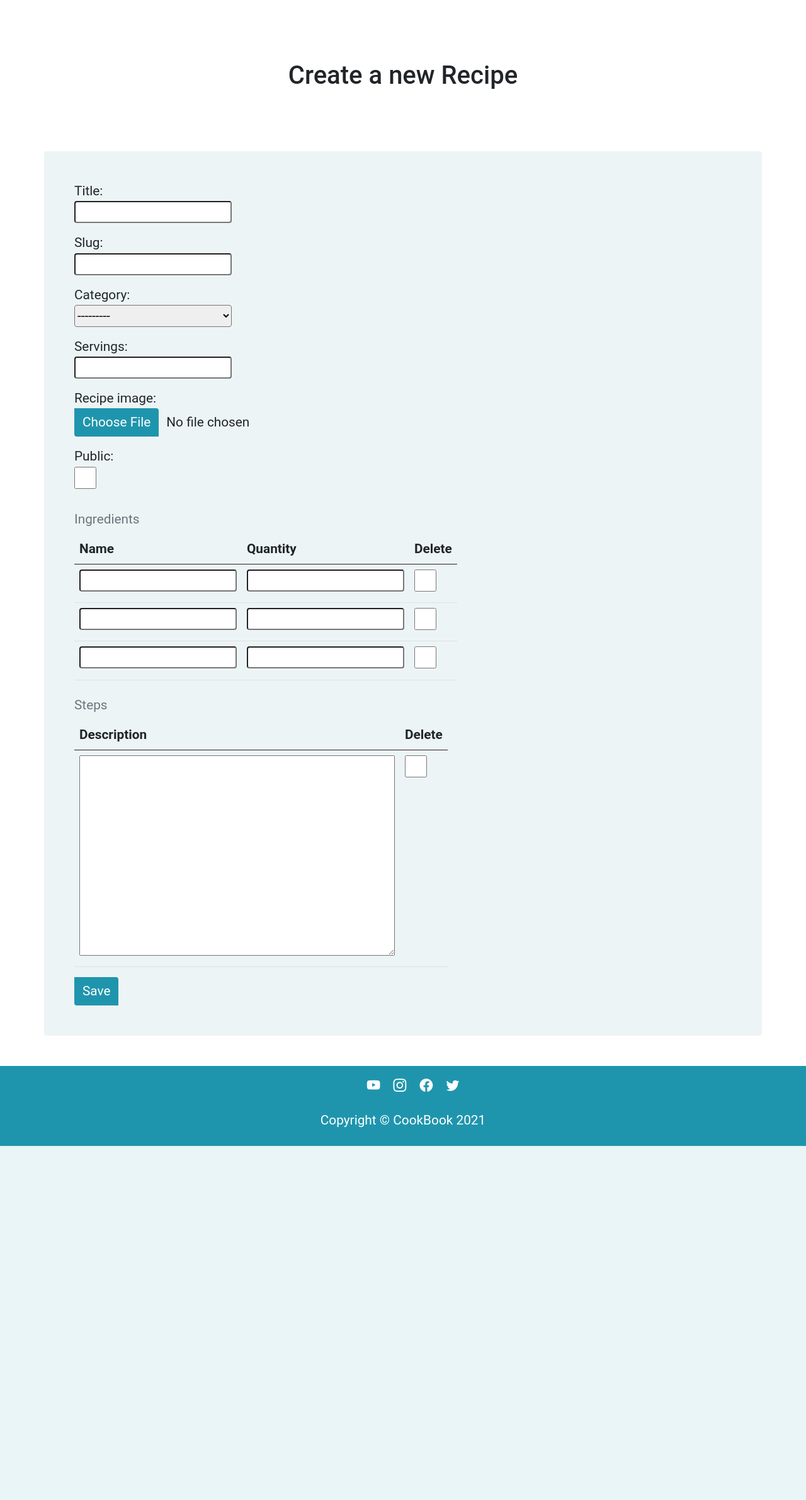
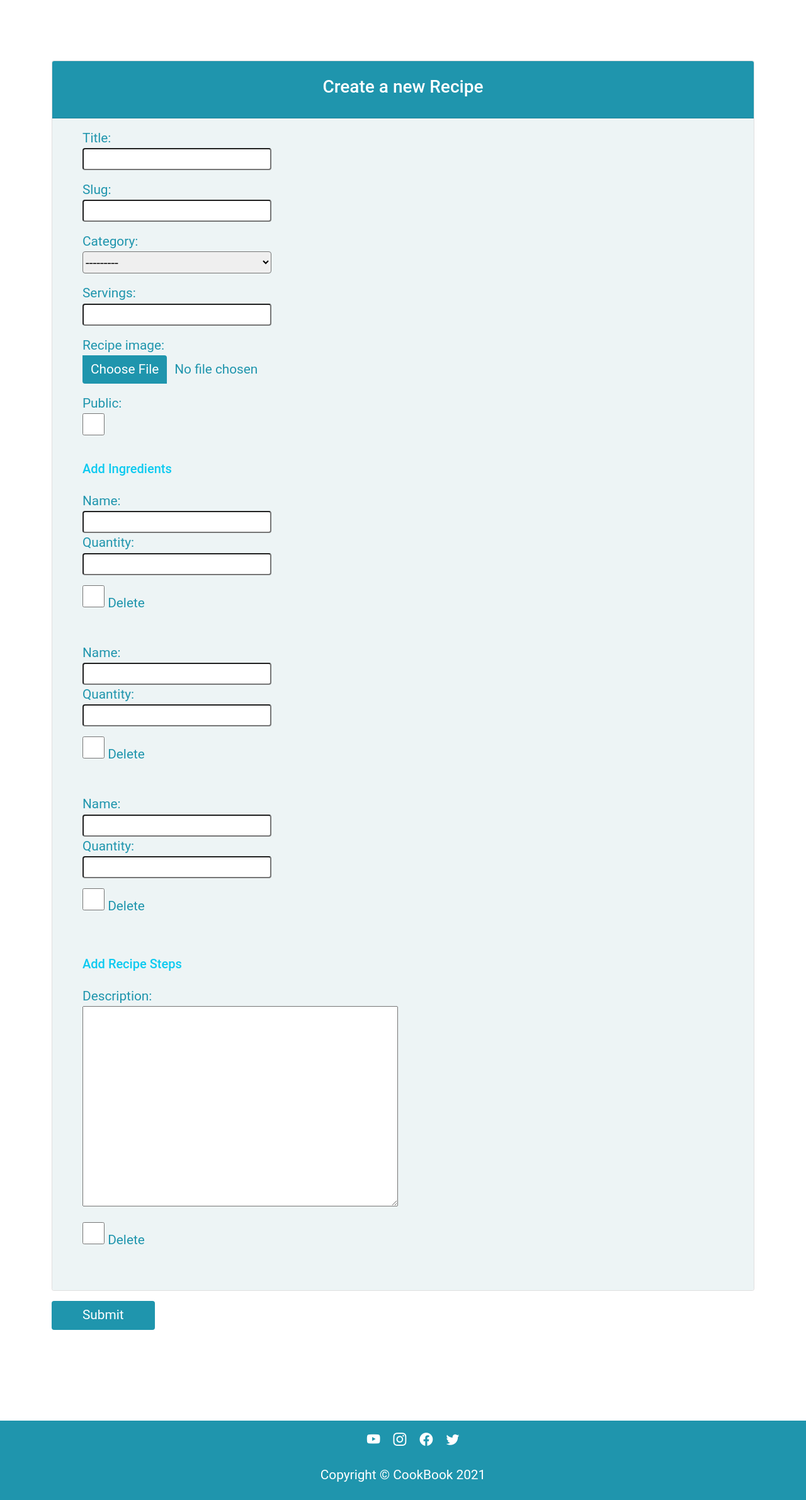
Before and after one commit to Paola62010/cookbook, a Django app: page /create_recipe in a window 1280 px wide. Shown: the part 97-2478 px from the top of the page at 63% size. Before the commit the page ends 1916 px from the top, so only its background shows below. Run offline with Django 3.2, Linux system fonts and the light colour scheme; data that the repository does not hold is empty; some libraries are stand-ins or nearby versions.

Commit message:
Correct create recipe template and style to fit all screens

```diff
--- a/static/css/style.css
+++ b/static/css/style.css
@@ -1,5 +1,9 @@
 @import url('https://fonts.googleapis.com/css2?family=Comfortaa:wght@300;400;500;600;700&family=Roboto+Slab&display=swap');
 @import url("https://cdn.jsdelivr.net/npm/bootstrap-icons@1.3.0/font/bootstrap-icons.css");
+
+html {
+	min-width: fit-content;
+}
 
 body {
 	font-family: Roboto, sans-serif;
@@ -154,15 +158,21 @@ label[for="id_remember"] {
 	color: #1f95ad;
 }
 
-.form-buttons {
-	background-color: transparent;
-	border: none;
-	color: #fa9138;
-	font-size: 3rem;
+textarea {
+	max-width: 100%;
 }
 
-caption {
-	caption-side: top;
+#create-header {
+	background-color: #1f95ad;
+	color: white;
+}
+#create-body {
+	background-color: #edf4f5;
+	color: #1f95ad;
+}
+
+#create-body:hover {
+	background-color: #edf4f5;
 }
 
 input[type=file]::file-selector-button {
@@ -180,32 +190,21 @@ input[type=file]::file-selector-button:hover {
 	background-color: #fa9138;
 }
 
-#save-btn {
-	padding: 0.375rem 0.75rem;
-	border: 1px solid transparent;
-	border-radius: .0.25rem;
+#submit-recipe {
 	background-color: #1f95ad;
 	color: white;
 	font-size: inherit;
-	transition: 0.15s;
+	border: 1px solid transparent;
 }
 
-#save-btn:hover {
+#submit-recipe:hover {
 	background-color: #fa9138;
-}
-
-table {
-	max-width: 500px;
-}
-
-.recipe-container {
-	border-radius: 0.25rem;
 }
 
 #recipe-form input[type=text],
 #recipe-form input[type=number],
 #recipe-form select {
-	width: 250px;
+	width: 300px;
 	height: 35px;
 	border-radius: 0.25rem;
 }
--- a/templates/create_recipe.html
+++ b/templates/create_recipe.html
@@ -3,81 +3,50 @@
 {% block content %}
 
 <main>
-    <section>
-    <h1 class="text-center py-5 my-md-5">Create a new Recipe</h1>
-    <div class="container-md py-5 px-md-5 mb-5 light-teal recipe-container">
+    <div class="container my-5 py-5">
         <form method="post" enctype="multipart/form-data" id="recipe-form">
             {% csrf_token %}
-            {{ form.as_p }}
-            <div class="table-responsive">
-            <table class="table">
-                <caption>Ingredients</caption>
-                {{ ingredients.management_form }}
-
-                {% for form in ingredients.forms %}
-                {% if forloop.first %}
-                    <thead>
-                    <tr>
-                        {% for field in form.visible_fields %}
-                            <th scope="col">{{ field.label|capfirst }}</th>
-                        {% endfor %}
-                    </tr>
-                    </thead>
-                {% endif %}
-                <tr class="formset_row">
-                    {% for field in form.visible_fields %}
-                        <td>
-                            {# Include the hidden fields in the form #}
-                            {% if forloop.first %}
-                                {% for hidden in form.hidden_fields %}
-                                    {{ hidden }}
-                                {% endfor %}
-                            {% endif %}
-                            {{ field.errors.as_ul }}
-                            {{ field }}
-                        </td>
+            <div class="card">
+                <div class="card-header" id="create-header">
+                    <h3 class="text-center py-3">Create a new Recipe</h3>
+                </div>
+                <div class="card-body ps-md-5" id="create-body">
+                    {{ form.non_form_errors }}
+                    {{ form.as_p }}
+                    <h5 class="text-info py-3">Add Ingredients</h5>
+                    {{ ingredients.non_form_errors }}
+                    {{ ingredients.management_form }}
+                    {% for form in ingredients %}
+                    <div class="mb-5 {{ ingredients.prefix }}">
+                        <div>{{form.name.label}}:</div>
+                        <div>{{ form.name }}</div>
+                        <div class="ml-4">{{form.quantity.label}}:</div>
+                        <div>{{ form.quantity }}</div>
+                        {% if ingredients.can_delete %}
+                            <div class="mt-3">{{ form.DELETE }} {{ form.DELETE.label }}</div>
+                        {% endif %}
+                    </div>
                     {% endfor %}
-                </tr>
-            {% endfor %}
-        </table>
-        </div>
-        <div class="table-responsive">
-        <table class="table">
-            <caption>Steps</caption>
-            {{ steps.management_form }}
-
-            {% for form in steps.forms %}
-            {% if forloop.first %}
-                <thead>
-                <tr>
-                    {% for field in form.visible_fields %}
-                        <th scope="col">{{ field.label|capfirst }}</th>
+                    <!--steps-->
+                    <h5 class="text-info py-3">Add Recipe Steps</h5>
+                    {{ steps.non_form_errors }}
+                    {{ steps.management_form }}
+                    {% for form in steps %}
+                    <div class="mb-5 {{ ingredients.prefix }}">
+                        <div>{{form.description.label}}:</div>
+                        <div>{{ form.description }}</div>
+                        {% if steps.can_delete %}
+                            <div class="mt-3">{{ form.DELETE }} {{ form.DELETE.label }}</div>
+                        {% endif %}
+                    </div>
                     {% endfor %}
-                </tr>
-                </thead>
-            {% endif %}
-            <tr class="formset_row">
-                {% for field in form.visible_fields %}
-                    <td>
-                        {# Include the hidden fields in the form #}
-                        {% if forloop.first %}
-                            {% for hidden in form.hidden_fields %}
-                                {{ hidden }}
-                            {% endfor %}
-                        {% endif %}
-                        {{ field.errors.as_ul }}
-                        {{ field }}
-                    </td>
-                {% endfor %}
-            </tr>
-        {% endfor %}
-    </table>
-    </div>
-        <input id="save-btn" type="submit" value="Save"/>
-            </table>
+                </div>
+            </div>
+            <div class="mt-3 mb-5">
+                <button type="submit" id="submit-recipe" class="px-5 btn btn-info">Submit</button>
+            </div>
         </form>
     </div>
-</section>
 </main>
 
 {% endblock %}
```
